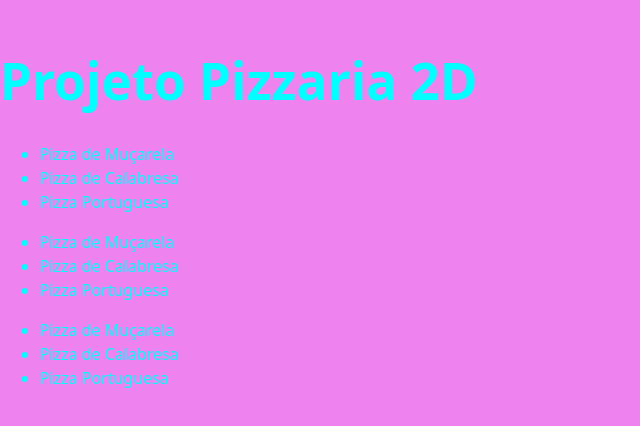
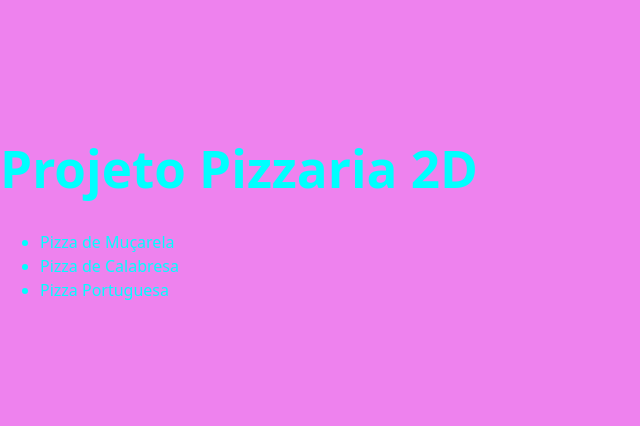
Before and after one commit to GustvLimas00dobem/pizzaria2d2025, a React (Vite) app: page / in a window 1280 px wide. Shown: the part 188-614 px from the top of the page, without its empty margins (0-640 px from the left). Built offline with nearby package versions, Linux system fonts and the light colour scheme.

Commit message:
listagem dinâmica

```diff
--- a/src/App.jsx
+++ b/src/App.jsx
@@ -6,8 +6,7 @@ const App = () => {
     <>
       <h1>Projeto Pizzaria 2D</h1>
       <Produtos />
-      <Produtos />
-      <Produtos />
+
     </>
   )
 }
```
